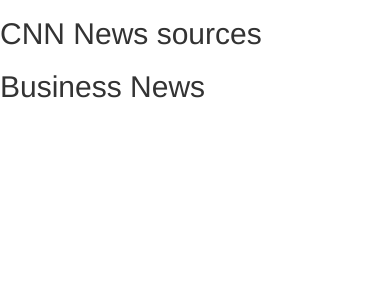
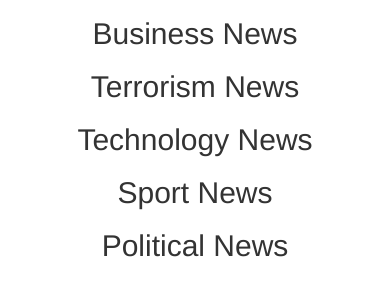
Before and after one commit to GraceMwende/News-Api, a Flask app: template app/templates/index.html in a window 390 px wide. Shown: the part 55-352 px from the top of the page. Run offline with Flask 2, Linux system fonts and the light colour scheme; the template is opened without the code that fills it, so the values that code supplies are empty; some libraries are stand-ins or nearby versions.

Commit message:
add bootsrap

```diff
--- a/app/templates/art.html
+++ /dev/null
@@ -1,5 +0,0 @@
-{% extend 'base.html' %}
-
-{% block content %}
-<h1>welcome</h1>
-{% endblock %}
--- a/app/templates/index.html
+++ b/app/templates/index.html
@@ -3,12 +3,36 @@
 
 {% block content %}
 <!-- news sources section -->
-<h2>CNN News sources</h2>
-<ul>
-  {{macro.displayNewsList(terror)}}
-</ul>
 <!-- BUSINESS -->
-<h2>Business News</h2>
-<ul>
-  {{macro.displayNewsList(biz)}}
-  {% endblock %}
+<div class="mb-5">
+  <h2 class="text-center">Business News</h2>
+  <p>
+    {{macro.displayNewsList(biz)}}
+  </p>
+</div>
+
+<div class="mb-5">
+  <h2 class="text-center">Terrorism News</h2>
+  <p>
+    {{macro.displayNewsList(terror)}}
+  </p>
+</div>
+<h2 class="text-center">Technology News</h2>
+<p>
+  {{macro.displayNewsList(technology)}}
+</p>
+
+<div class="mb-5">
+  <h2 class="text-center">Sport News</h2>
+  <p>
+    {{macro.displayNewsList(sports)}}
+  </p>
+</div>
+
+<div class="mb-5">
+  <h2 class="text-center">Political News</h2>
+  <p>
+    {{macro.displayNewsList(politics)}}
+  </p>
+</div>
+{% endblock %}
--- a/app/templates/macros.html
+++ b/app/templates/macros.html
@@ -1,10 +1,22 @@
 {% macro displayNewsList(news_list) %}
 
 {% for news in news_list %}
-<img src="{{news.urlToImage}}" alt="terrorism">
-<p>{{news.title}}</p>
-<p>{{news.description}}</p>
-<p>{{news.url}}</p>
+<!-- <div class="col-md-4 col-lg-4">
+  <img src="{{news.urlToImage}}" alt="{{news.title}}" class="img-responsive">
+  <li class="text-center">
+    <a href="/news/{{news.id}}">{{news.title}}</a>
+  </li>
+</div> -->
+<div class="col-md-4 col-lg-4">
+  <div class="card">
+    <img src="{{news.urlToImage}}" class="img-responsive" alt="{{news.title}}">
+    <div class="card-body">
+      <h5 class="card-title">"{{news.title}}"</h5>
+      <!-- <p class="card-text">Some quick example text to build on the card title and make up the bulk of the card's content.</p> -->
+      <a href="{{news.url}}" target="_blank" class="btn btn-primary text-center">Go to article</a>
+    </div>
+  </div>
+</div>
 {% endfor %}
 
 {% endmacro %}
```
Also changed, not shown: app/request.py (+20 -0 lines), app/templates/article.html (added, +22 -0 lines), app/views.py (+11 -5 lines), app/static/index.css (added).
